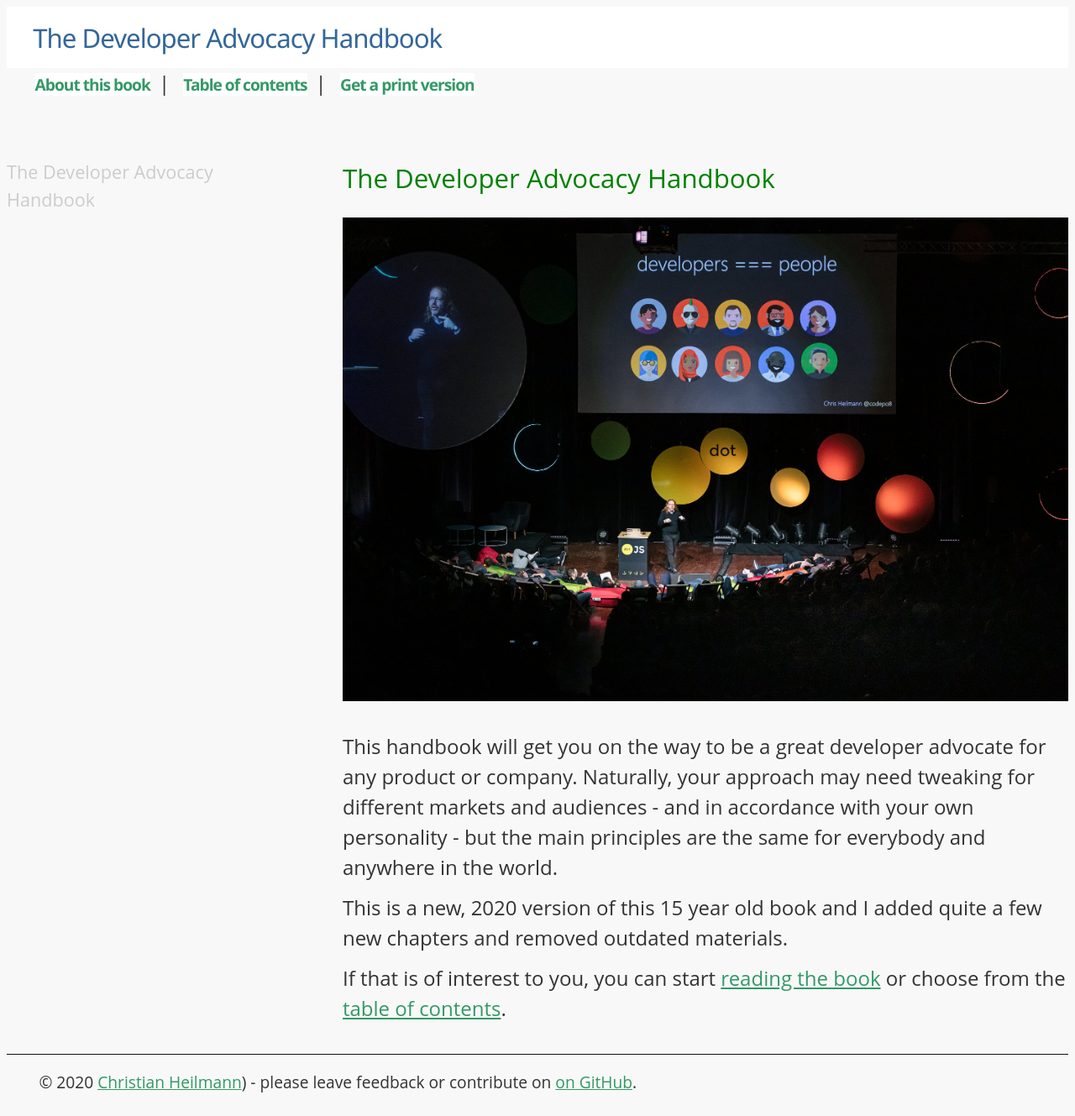
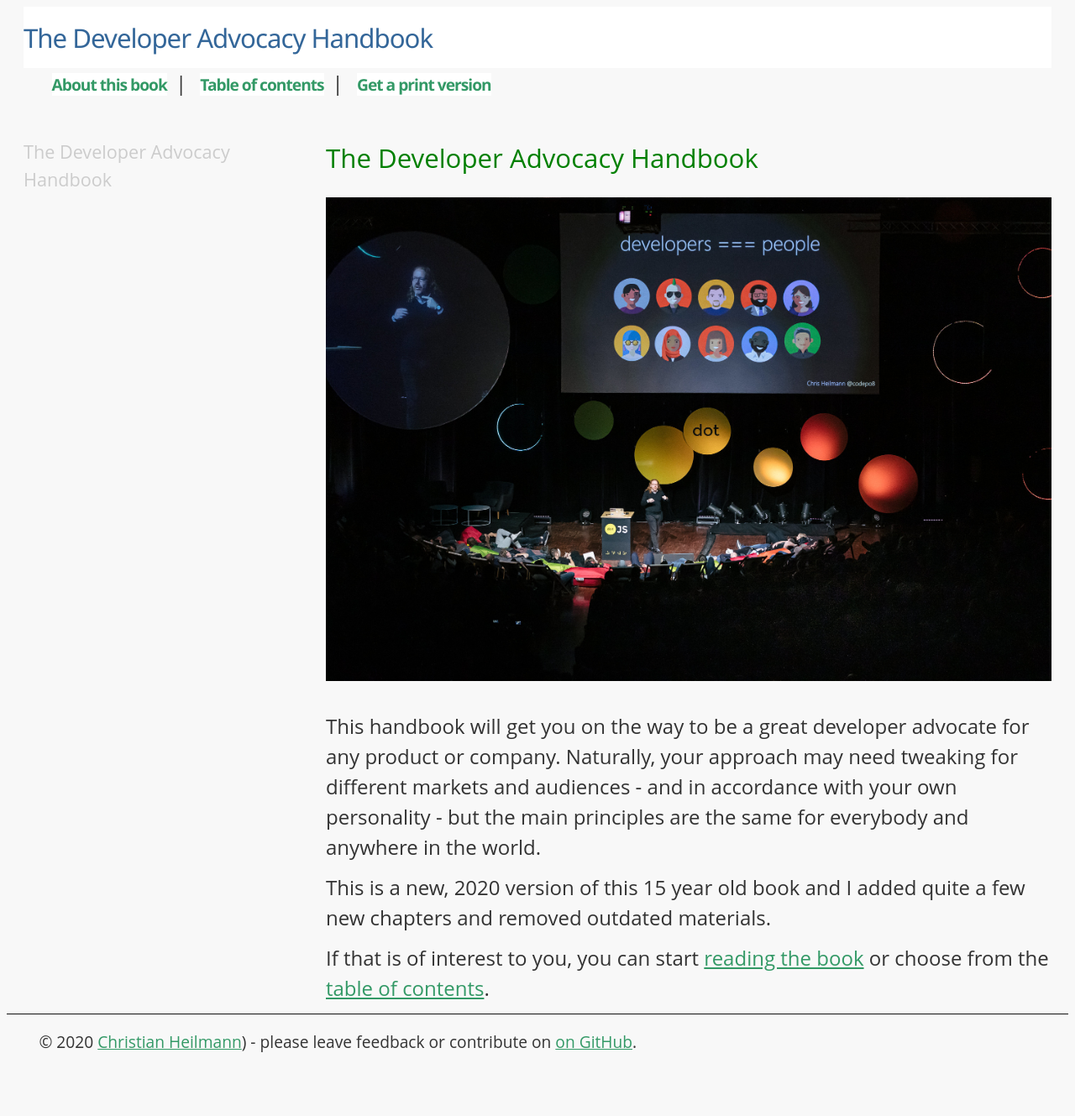
Before and after one commit to codepo8/developer-advocacy-handbook, a Jekyll site: the page built from README.md, in a window 1280 px wide. Shown: the whole page at 84% size. Built offline with Jekyll 4.4.1, drawn with Linux system fonts in a browser that asks for light colours; our own code applies the rules of GitHub Pages for plain Markdown files; after the commit the page ends 1281 px from its top, so only the background shows below that.

Commit message:
Update styles.css

```diff
--- a/assets/styles.css
+++ b/assets/styles.css
@@ -45,10 +45,13 @@ img {
 a {
   color: var(--link);
 }
+header {
+  margin: 0 20px;
+}
 header a {
   display: block;
   font-size: 1.3em;
-  padding: .5em 1em;
+  padding: .5em 0;
   color: var(--headertext);
   text-decoration: none;
   background: var(--headerbackground);
@@ -136,7 +139,7 @@ h4 {
   color: var(--h4colour);
 }
 #split {
-  margin: 1em 0;
+  margin: 0 20px;
   display: flex;
   gap: 2em;
   flex-wrap: wrap;
```
